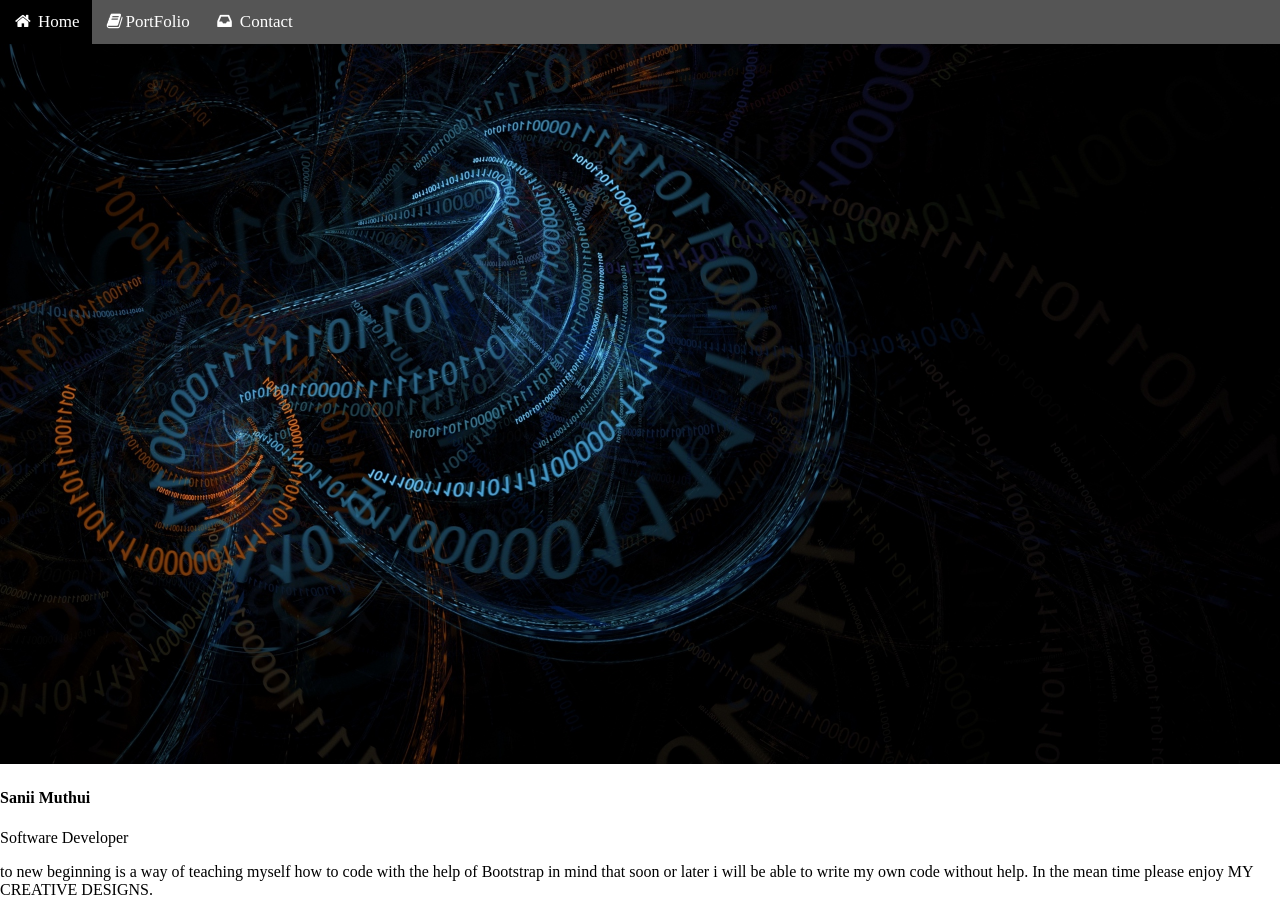
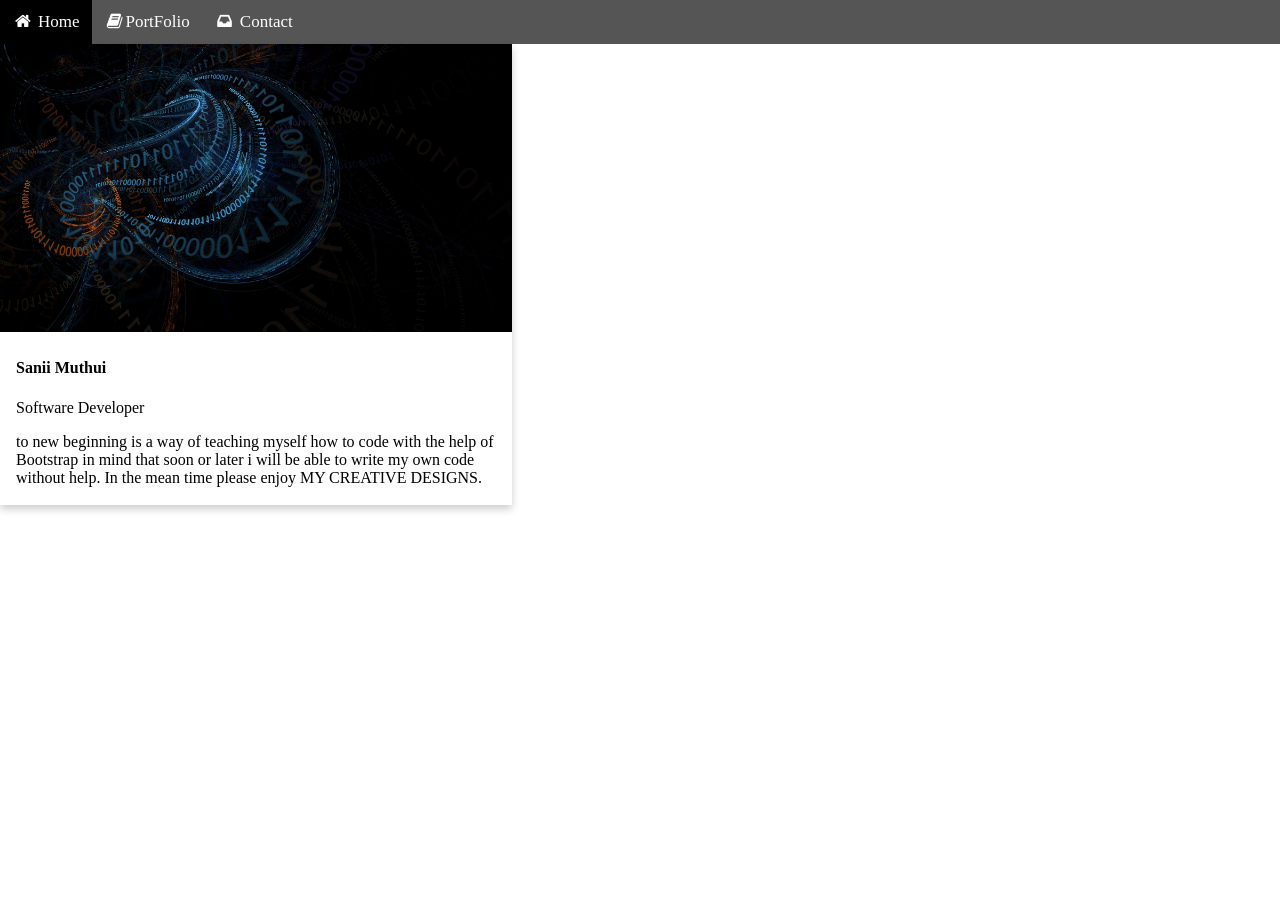
Before and after one commit to sanii-muthui/port-folio, a plain HTML site: page about.html in a window 1280 px wide. After the commit the page ends 800 px from the top, so only its background shows below. Drawn offline with Linux system fonts and the light colour scheme; files whose address does not match are found by name.

Commit message:
changed whole css

```diff
--- a/css/styles.css
+++ b/css/styles.css
@@ -28,6 +28,19 @@ body {
       background-image: url(images/photo-1529101091764-c3526daf38fe.jpeg);
       background-position: center;
   }
+  .card {
+    box-shadow: 0 4px 8px 0 rgba(0,0,0,0.2);
+    transition: 0.3s;
+    width: 40%;
+  }
+
+  .card:hover {
+    box-shadow: 0 8px 16px 0 rgba(0,0,0,0.2);
+  }
+
+  .container {
+    padding: 2px 16px;
+  }
 @media screen and (max-width: 500px) {
     .navbar a {
       float: none;
```
